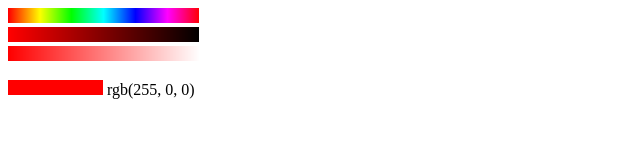
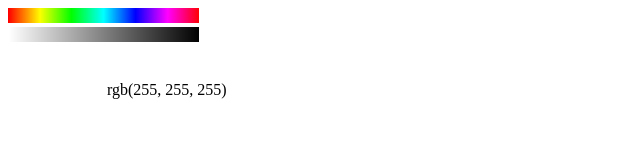
Before and after one commit to WuHuaMiao/QRCode_Message, a plain HTML site: page color_picker.html in a window 1280 px wide. Shown: the whole page, without its empty margins (0-640 px from the left). Drawn offline with Linux system fonts and the light colour scheme.

Commit message:
修改接口；增加默认颜色设置

```diff
--- a/color_picker.html
+++ b/color_picker.html
@@ -24,9 +24,26 @@
     <script type="text/javascript" src="./color_picker.js"></script>
     <script type="text/javascript">
 ;(function() {
-    //参数：色相canvas，明度canvas，饱和度canvas，被选择的颜色canvas，显示颜色值的区域, 选择器长度。
-    //前五个参数为id或对象均可。最后一个参数是可选的，且数字越大选择器越短，默认为7。
-    var myColorPicker = new ColorPicker('color_canvas_main', 'color_canvas_sub', 'color_canvas_third', 'selected_color', 'color_value', 8);
+    //参数：
+    //{
+    //    hueCanvas: 色相canvas，
+    //    brightnessCanvas: 明度canvas，
+    //    saturationCanvas: 饱和度canvas，
+    //    selectedCanvas: 被选择的颜色canvas，
+    //    display: 显示颜色值的区域，
+    //    length: 选择器色带长度，
+    //    defaultColor: 默认颜色
+    //}
+    //前五个参数为id或对象均可。最后两个参数是可选的，length数字越大选择器越短，默认为7；defaultColor默认为黑色。
+    var myColorPicker = new ColorPicker({
+        hueCanvas: 'color_canvas_main',
+        brightnessCanvas: 'color_canvas_sub',
+        saturationCanvas: 'color_canvas_third',
+        selectedCanvas: 'selected_color',
+        display: 'color_value',
+        length: 8,
+        defaultColor: 'rgb(255, 255, 255)',
+    });
     //获取当前被选中颜色的方法：.getCurrentColor()，返回类型为字符串
     console.log(myColorPicker.getCurrentColor());
 })()
--- a/color_picker.js
+++ b/color_picker.js
@@ -2,19 +2,20 @@
 
 ;(function() {
 
-    function Main(canvas, length) {
-        this.STEP = length || 7;
-        this.RANGE = 255 * 6 / this.STEP;
+    //色相
+    function Main(canvas, config) {
+        this.STEP = config.length || 7; //颜色的步长，用以控制取色器色带的长度
+        this.RANGE = 255 * 6 / this.STEP; //由于色相有6个变化过程（红到黄，黄到绿，绿到青，青到蓝，蓝到紫，紫到红），所以总长度是 255×6/步长
 
         this.canvas = typeof canvas == 'object' ? canvas : document.getElementById(canvas);
         this.ctx = this.canvas.getContext('2d');
-        this.outsideClickAction = function() {};
+        this.outsideClickAction = function() {}; //不属于该类所控制的点击事件，先将它设为空函数
 
         /* init */
         this.width = this.canvas.width = this.RANGE;
         this.height = this.canvas.height = 15;
-        this.x = 0;
-        this.currentColor = 'rgb(255, 0, 0)';
+        this.x = 0; //鼠标在该canvas上点击位置的横坐标，用以计算颜色值
+        this.currentColor = config.default || 'rgb(0, 0, 0)'; //储存当前颜色，初始值为用户未选择颜色时的默认值，该默认值允许自行设定
 
         this.drawColorBlock();
     }
@@ -22,8 +23,9 @@
     Main.prototype = {
         constructor: Main,
 
+        //绘制色带
         drawColorBlock: function() {
-            var pWidth = 1,
+            var pWidth = 1, //每个颜色的绘制宽度
                 RANGE = this.RANGE;
             for(var i=0; i<RANGE; i++) {
                 this.ctx.fillStyle = this.getStyle(i);
@@ -31,6 +33,7 @@
             }
         },
 
+        //获取色带背景颜色
         getStyle: function (i) {
             var STEP = this.STEP,
                 RANGE = 255 / STEP;
@@ -184,7 +187,7 @@
         }
     }
 
-    function Show(canvas, width, height, display) {
+    function Show(canvas, currentColor, width, height, display) {
         this.canvas = typeof canvas == 'object' ? canvas : document.getElementById(canvas);
         this.display = typeof display == 'object' ? display : document.getElementById(display);
         this.ctx = this.canvas.getContext('2d');
@@ -192,7 +195,7 @@
         this.width = this.canvas.width = width / 2;
         this.height = this.canvas.height = height;
 
-        this.currentColor = 'rgb(255, 0, 0)';
+        this.currentColor = currentColor;
 
         this.drawColor(this.currentColor)
     }
@@ -208,13 +211,15 @@
         }
     }
 
-
-    function ColorPicker(mainCanvas, subCanvas, thirdCanvas, forthCanvas, display, length) {
-        this.main = new Main(mainCanvas, length);
+    function ColorPicker(config) {
+        this.main = new Main(config.hueCanvas, {
+            length: config.length,
+            default: config.defaultColor
+        });
         var data = this.main.returnData();
-        this.sub = new Sub(subCanvas, data.currentColor, data.width, data.height, 'brightness');
-        this.third = new Sub(thirdCanvas, data.currentColor, data.width, data.height, 'saturation');
-        this.show = new Show(forthCanvas, data.width, data.height, display);
+        this.sub = new Sub(config.brightnessCanvas, data.currentColor, data.width, data.height, 'brightness');
+        this.third = new Sub(config.saturationCanvas, data.currentColor, data.width, data.height, 'saturation');
+        this.show = new Show(config.selectedCanvas, data.currentColor, data.width, data.height, config.display);
         this.currentColor = data.currentColor;
 
         this.bindCanvasAction();
```
